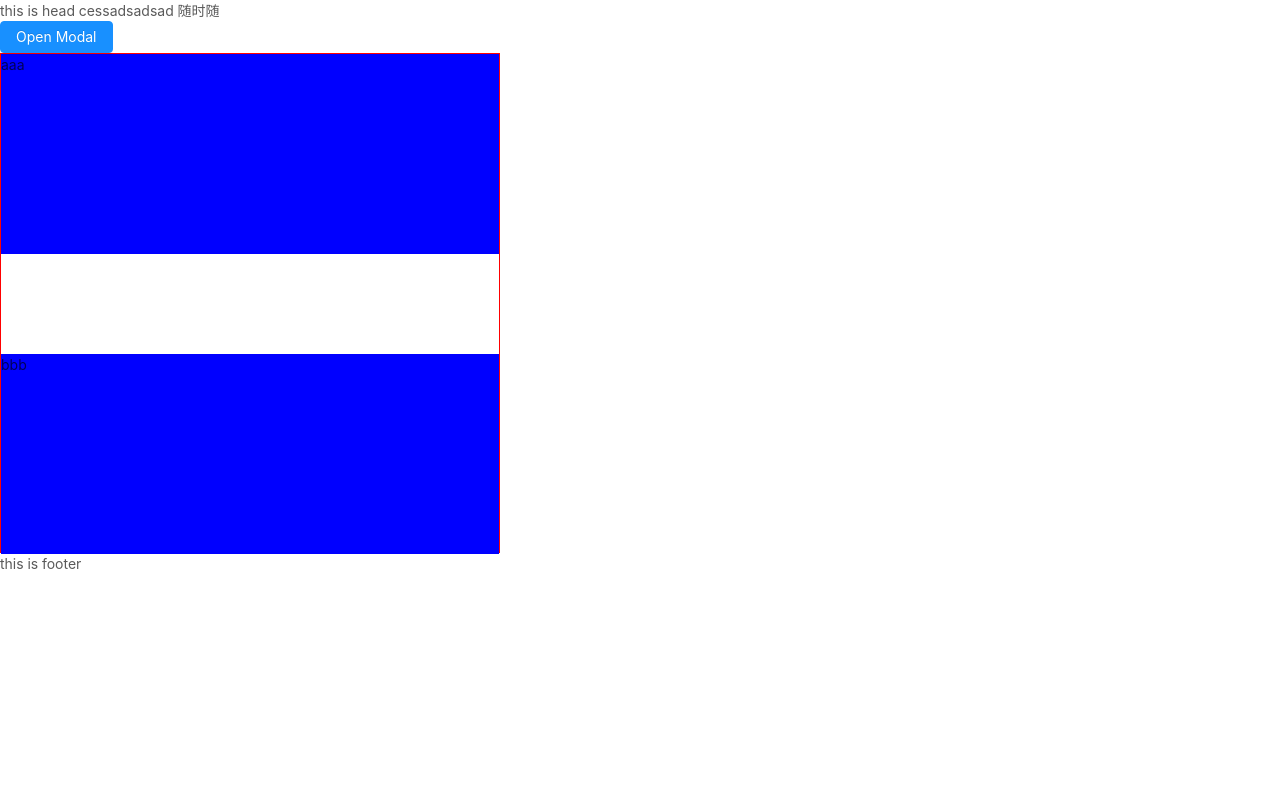
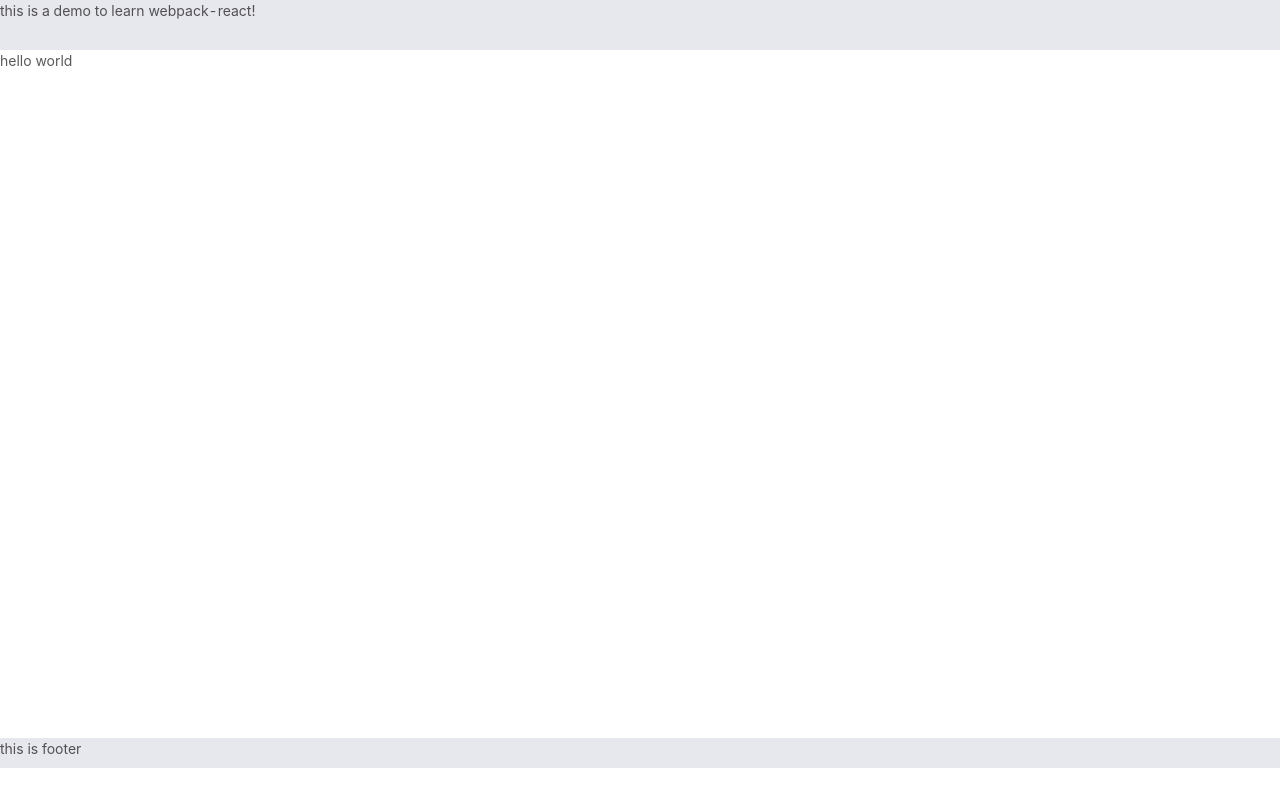
Before and after one commit to NaMisuang/webpack-react, a React app: page / in a window 1280 px wide. Built offline with nearby package versions, Linux system fonts and the light colour scheme.

Commit message:
初始布局

```diff
--- a/index.html
+++ b/index.html
@@ -3,6 +3,7 @@
 
 <head>
     <meta charset="UTF-8">
+    <meta name="viewport" content="width=device-width,minimum-scale=1.0,maximum-scale=1.0,user-scalable=no">
     <title>Document</title>
 </head>
 
--- a/src/App.js
+++ b/src/App.js
@@ -1,17 +1,60 @@
 import React, { Component } from "react"
 import Test from "./TestModel/Test.jsx"
+import './app.less'
 
 class App extends Component {
+
+    constructor(props) {
+        super(props)
+        this.state = {
+            height: "768px",
+            weight: "1024px"
+        }
+    }
+
+    componentDidMount() {
+        window.addEventListener('scroll', this.handleScroll.bind(this)) //监听滚动
+        window.addEventListener("resize", this.handleResize.bind(this))//监听窗口
+    }
+
+    componentWillUnmount() {
+        //卸载监听器
+        window.removeEventListener('scroll', this.handleScroll.bind(this))
+        window.removeEventListener("resize", this.handleResize.bind(this))
+    }
+
+    handleScroll = e => {
+        console.log(
+            '浏览器滚动事件',
+            // e.srcElement.scrollingElement.scrollTop,
+            // e.srcElement.scrollingElement.scrollHeight
+        )
+        //e.srcElement.scrollingElement.scrollTop为距离滚动条顶部高度
+        // e.srcElement.scrollingElement.scrollHeight为整个文档高度
+    }
+
+    handleResize = e => {
+        console.log('分辨率', window.screen.width, window.screen.height) //分辨率
+        console.log('宽高', document.body.clientWidth, document.body.clientHeight) //宽高
+        this.setState({
+            height: document.body.clientHeight,
+            width: document.body.clientWidth,
+
+        })
+    }
+
     render() {
+        const { width, height } = this.state
         return (
-            <div>
-                <header>
-                    this is head  cessadsadsad   随时随
+            <div className="appMain" style={{ "width": width, height: height }}>
+                {/* <div className="appMain" > */}
+                <header className="appMain-header">
+                    this is a demo to learn webpack-react!
                 </header>
-                <main>
+                <main className="appMain-main">
                     <Test />
                 </main>
-                <footer>this is footer</footer>
+                <footer className="appMain-footer">this is footer</footer>
             </div>
         )
     }
--- a/src/TestModel/Test.jsx
+++ b/src/TestModel/Test.jsx
@@ -2,28 +2,15 @@
  * @field 测试
  */
 import React, { Component } from "react"
-import { Button } from 'antd';
-import './test.less';
 
 class Test extends Component {
 
-  showModal = () => {
-    alert(111111)
-  }
+
 
   render() {
     return (
       <div>
-        <Button type="primary" onClick={this.showModal}>
-          Open Modal
-        </Button>
-        <div>
-          <div className="testMain">
-            <div className="testMain-aaa">aaa</div>
-            <div className="testMain-bbb">bbb</div>
-          </div>
-
-        </div>
+       hello world
       </div>
     );
   }
--- /dev/null
+++ b/src/app.less
@@ -0,0 +1,19 @@
+.appMain{
+    height: 100%;
+    width: 100%;
+    position: relative;
+    background: #ffffff;
+    flex-flow: column;
+    display: flex;
+    &-header{
+        height: 50px;
+        background: rgb(231, 231, 238);
+    }
+    &-main{
+        flex: 1;
+    }
+    &-footer{
+        height: 30px;
+        background: rgb(231, 231, 238);
+    }
+}
```
Also changed, not shown: 1 other file (tests, documents, lock files or other folders).
